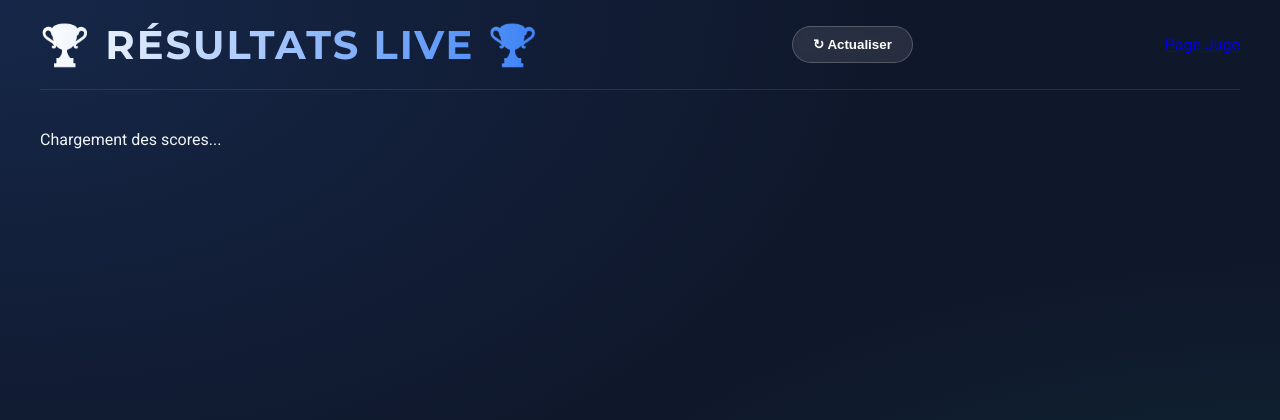
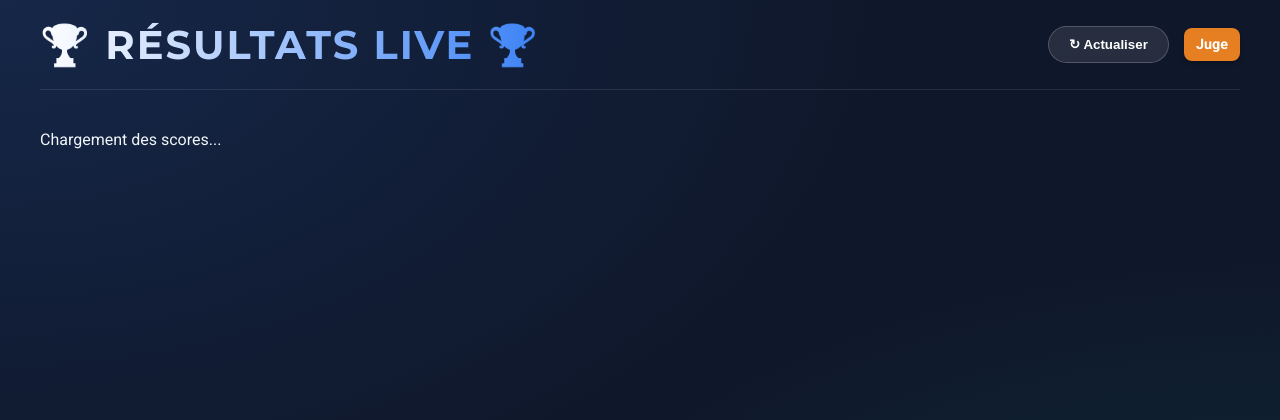
Before and after one commit to computingify/climbContestServer, a Flask app: page /results in a window 1280 px wide. Shown: the top 420 px of the page. Run offline with Flask 3, Linux system fonts and the light colour scheme; data that the repository does not hold is empty.

Commit message:
Fix issue on results button back to Juge page

```diff
--- a/climb_contest/static/results.css
+++ b/climb_contest/static/results.css
@@ -42,6 +42,12 @@ header {
     padding-bottom: 20px;
 }
 
+.header-controls {
+    display: flex; /* Alignement horizontal */
+    gap: 15px; /* Espace entre le bouton Actualiser et le bouton Index */
+    align-items: center;
+}
+
 h1 {
     font-family: 'Montserrat', sans-serif;
     font-size: 2.5em;
@@ -70,12 +76,8 @@ button:hover {
     border-color: var(--neon-blue);
     box-shadow: 0 0 15px rgba(59, 130, 246, 0.5);
 }
-/* --- STYLE: Bouton Résultats (Haut Droite) --- */
+/* --- STYLE: Bouton Index (Haut Droite) --- */
 .index-btn {
-    position: absolute;
-    right: 0;
-    top: 50%;
-    transform: translateY(-50%);
     background-color: var(--accent);
     color: white;
     padding: 8px 12px;
@@ -86,11 +88,15 @@ button:hover {
     font-size: 0.9rem;
     transition: background-color 0.2s;
     box-shadow: 0 2px 4px rgba(0,0,0,0.3);
+    display: inline-flex;
+    align-items: center;
 }
 
 .index-btn:hover {
     background-color: #d35400; /* Orange plus foncé au survol */
+    box-shadow: 0 0 15px rgba(230, 126, 34, 0.5);
 }
+
 /* Category Card */
 .category-card {
     margin-bottom: 60px;
--- a/climb_contest/templates/results.html
+++ b/climb_contest/templates/results.html
@@ -13,13 +13,14 @@
   <div id="app">
     <header>
         <h1>🏆 Résultats Live 🏆</h1>
-        <button @click="forceRefresh" :class="{ 'spinning': loading }">
-            ↻ Actualiser
-        </button>
-        <!-- Bouton Résultats ajouté en haut à droite -->
-        <a href="/" class="button" title="Page Juge">
-            <i class="fas fa-poll"></i> Page Juge
-        </a>
+        <div class="header-controls">
+            <button @click="forceRefresh" :class="{ 'spinning': loading }">
+                ↻ Actualiser
+            </button>
+            <a href="/" class="index-btn" title="Page Juge">
+                <i class="fas fa-home"></i> Juge
+            </a>
+        </div>
     </header>
 
     <div class="container">
```
